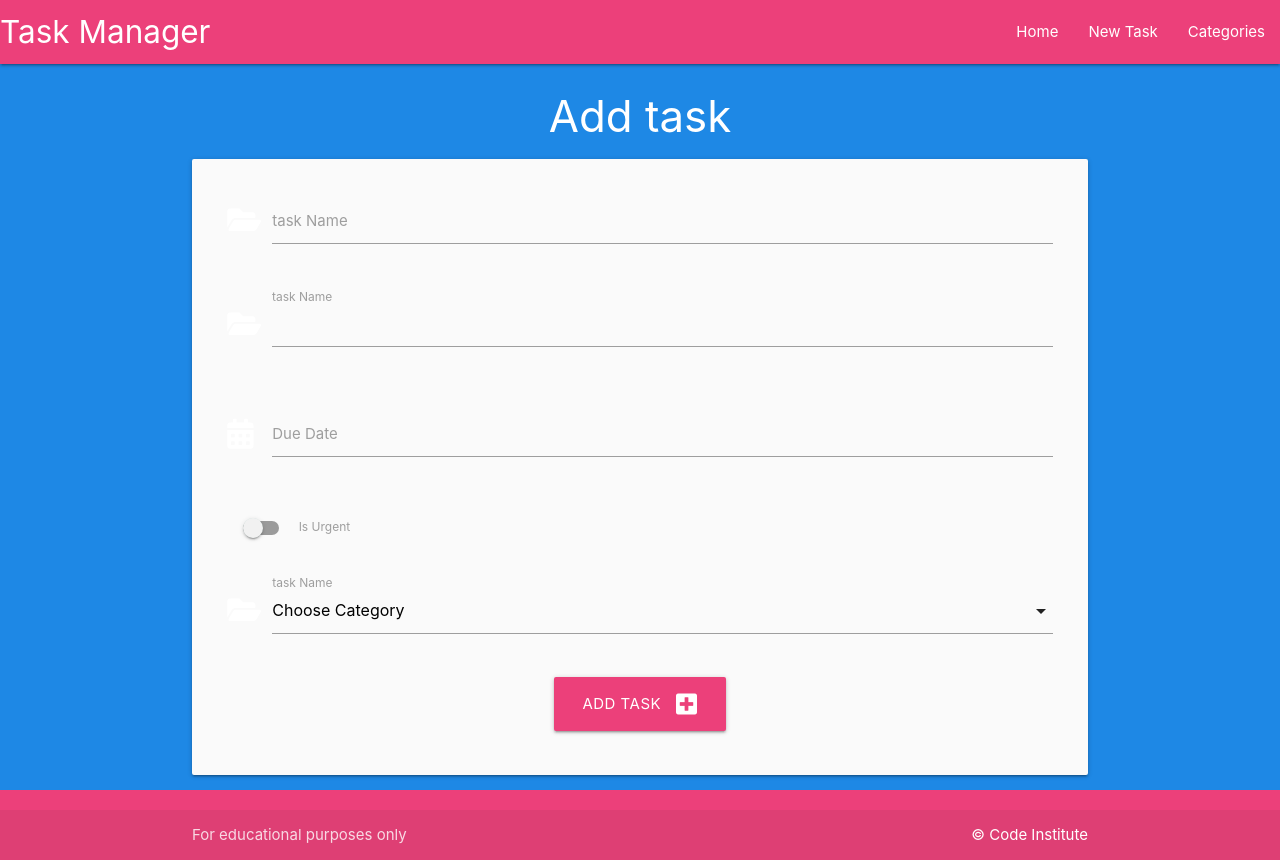
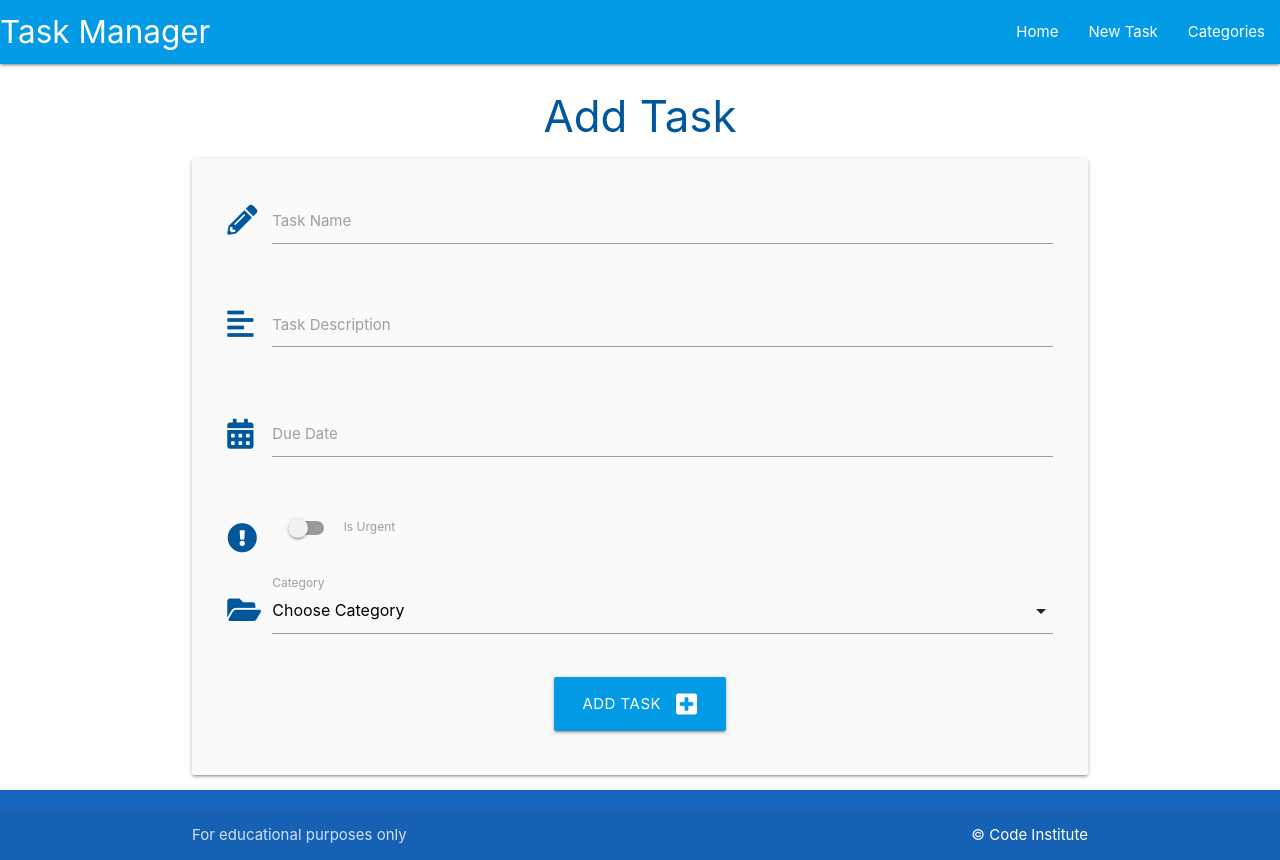
Before and after one commit to FullstackSammy/task-manager, a Flask app: page /add_task in a window 1280 px wide. Run offline with Flask 2, Linux system fonts and the light colour scheme; data that the repository does not hold is empty.

Commit message:
Add functionality for adding tasks

```diff
--- a/taskmanager/routes.py
+++ b/taskmanager/routes.py
@@ -49,12 +49,11 @@ def add_task():
         task = Task(
             task_name=request.form.get("task_name"),
             task_description=request.form.get("task_description"),
-            is_urgent=bool(True if request.form.get("is_urgent") else false),
+            is_urgent=bool(True if request.form.get("is_urgent") else False),
             due_date=request.form.get("due_date"),
             category_id=request.form.get("category_id")
         )
-        category = Category(category_name=request.form.get("category_name"))
-        db.session.add(category)
+        db.session.add(task)
         db.session.commit()
         return redirect(url_for("home"))
     return render_template("add_task.html", categories=categories)
--- a/taskmanager/static/css/style.css
+++ b/taskmanager/static/css/style.css
@@ -2,21 +2,8 @@ body {
     display: flex;
     min-height: 100vh;
     flex-direction: column;
-    background-color: #1e88e5;
 }
 
 main {
     flex: 1 0 auto;
 }
-
-.btn {
-    border-radius: 5px;
-}
-
-.btn:hover {
-    transform: brightness(50%);
-}
-
-.btn:active, .btn-large:active {
-    transform: scale(0.95);
-}
--- a/taskmanager/static/js/script.js
+++ b/taskmanager/static/js/script.js
@@ -2,11 +2,15 @@ document.addEventListener("DOMContentLoaded", function() {
     // sidenav initialization
     let sidenav = document.querySelectorAll(".sidenav");
     M.Sidenav.init(sidenav);
-    let datepicker = document.querySelectorAll('.datepicker');
+
+    // datepicker initialization
+    let datepicker = document.querySelectorAll(".datepicker");
     M.Datepicker.init(datepicker, {
         format: "dd mmmm, yyyy",
         i18n: {done: "Select"}
     });
-    let selects = document.querySelectorAll('select');
+
+    // select initialization
+    let selects = document.querySelectorAll("select");
     M.FormSelect.init(selects);
 });
--- a/taskmanager/templates/add_category.html
+++ b/taskmanager/templates/add_category.html
@@ -1,14 +1,14 @@
 {% extends "base.html" %}
 {% block content %}
 
-<h3 class="white-text text-darken-4 center-align">Add Category</h3>
+<h3 class="light-blue-text text-darken-4 center-align">Add Category</h3>
 
 <div class="row card-panel grey lighten-5">
     <form class="col s12" method="POST" action="{{ url_for('add_category') }}">
         <!-- category name -->
         <div class="row">
             <div class="input-field col s12">
-                <i class="fas fa-folder-open prefix white-text text-darken-4"></i>
+                <i class="fas fa-folder-open prefix light-blue-text text-darken-4"></i>
                 <input id="category_name" name="category_name" minlength="3" maxlength="25" type="text" class="validate" required>
                 <label for="category_name">Category Name</label>
             </div>
@@ -16,7 +16,7 @@
         <!-- submit button -->
         <div class="row">
             <div class="col s12 center-align">
-                <button type="submit" class="btn-large pink lighten-1">
+                <button type="submit" class="btn-large light-blue darken-1">
                     Add Category <i class="fas fa-plus-square right"></i>
                 </button>
             </div>
--- a/taskmanager/templates/add_task.html
+++ b/taskmanager/templates/add_task.html
@@ -1,66 +1,65 @@
 {% extends "base.html" %}
 {% block content %}
 
-<h3 class="white-text text-darken-4 center-align">Add task</h3>
+<h3 class="light-blue-text text-darken-4 center-align">Add Task</h3>
 
 <div class="row card-panel grey lighten-5">
     <form class="col s12" method="POST" action="{{ url_for('add_task') }}">
         <!-- task name -->
         <div class="row">
             <div class="input-field col s12">
-                <i class="fas fa-folder-open prefix white-text text-darken-4"></i>
-                <input id="task_name" name="task_name" minlength="5" maxlength="50" type="text" class="validate"
-                    required>
-                <label for="task_name">task Name</label>
+                <i class="fas fa-pencil-alt prefix light-blue-text text-darken-4"></i>
+                <input id="task_name" name="task_name" minlength="5" maxlength="50" type="text" class="validate" required>
+                <label for="task_name">Task Name</label>
             </div>
         </div>
         <!-- task description -->
         <div class="row">
             <div class="input-field col s12">
-                <i class="fas fa-align-left fa-folder-open prefix white-text text-darken-4"></i>
-                <textarea id="task_description" name="task_description" minlength="5" maxlength="200" type="text"
-                    class="materialize-textarea validate" required>
-                </textarea>
-                <label for="task_description">task Name</label>
+                <i class="fas fa-align-left prefix light-blue-text text-darken-4"></i>
+                <textarea id="task_description" name="task_description" minlength="5" maxlength="200"
+                    type="text" class="materialize-textarea validate" required></textarea>
+                <label for="task_description">Task Description</label>
             </div>
         </div>
-        <!-- Due Date -->
+        <!-- due date -->
         <div class="row">
             <div class="input-field col s12">
-                <i class="fas fa-calendar-alt prefix white-text text-darken-4"></i>
+                <i class="fas fa-calendar-alt prefix light-blue-text text-darken-4"></i>
                 <input id="due_date" name="due_date" type="text" class="datepicker validate" required>
                 <label for="due_date">Due Date</label>
             </div>
         </div>
-        <!-- is_urgent -->
+        <!-- is urgent -->
         <div class="row">
             <div class="input-field col s12">
                 <div class="switch">
+                    <i class="fas fa-exclamation-circle prefix light-blue-text text-darken-4"></i>
                     <label for="is_urgent">
-                        <input type="checkbox" id="is_urgent" name="is_urgent">
+                        <input id="is_urgent" name="is_urgent" type="checkbox">
                         <span class="lever"></span>
                         Is Urgent
                     </label>
                 </div>
             </div>
         </div>
-        <!-- category_id -->
+        <!-- category id -->
         <div class="row">
             <div class="input-field col s12">
-                <i class="fas fa-folder-open prefix white-text text-darken-4"></i>
-                <select name="category_id" id="category_id" class="validate">
+                <i class="fas fa-folder-open prefix light-blue-text text-darken-4"></i>
+                <select id="category_id" name="category_id" class="validate" required>
                     <option value="" disabled selected>Choose Category</option>
                     {% for category in categories %}
                         <option value="{{ category.id }}">{{ category.category_name }}</option>
                     {% endfor %}
                 </select>
-                <label for="task_name">task Name</label>
+                <label for="category_id">Category</label>
             </div>
         </div>
         <!-- submit button -->
         <div class="row">
             <div class="col s12 center-align">
-                <button type="submit" class="btn-large pink lighten-1">
+                <button type="submit" class="btn-large light-blue darken-1">
                     Add Task <i class="fas fa-plus-square right"></i>
                 </button>
             </div>
--- a/taskmanager/templates/base.html
+++ b/taskmanager/templates/base.html
@@ -18,7 +18,7 @@
 
     <header>
         <!-- top navbar -->
-        <nav class="pink lighten-1">
+        <nav class="light-blue darken-1">
             <div class="nav-wrapper">
             <a href="{{ url_for('home') }}" class="brand-logo">Task Manager</a>
             <a href="#" data-target="mobile-demo" class="sidenav-trigger"><i class="fas fa-bars"></i></a>
@@ -43,7 +43,7 @@
         {% endblock %}
     </main>
 
-    <footer class="page-footer pink lighten-1">
+    <footer class="page-footer blue darken-3">
         <div class="footer-copyright">
             <div class="container">
                 For educational purposes only
--- a/taskmanager/templates/tasks.html
+++ b/taskmanager/templates/tasks.html
@@ -1,11 +1,11 @@
 {% extends "base.html" %}
 {% block content %}
 
-<h3 class="white-text text-darken-4 center-align">Tasks</h3>
+<h3 class="light-blue-text text-darken-4 center-align">Tasks</h3>
 
 <div class="row">
     <div class="col s12 center-align">
-        <a href="{{ url_for('add_task') }}" class="btn-large pink lighten-1">
+        <a href="{{ url_for('add_task') }}" class="btn-large light-blue darken-2">
             Add Task <i class="fas fa-plus-square right"></i>
         </a>
     </div>
```
Also changed, not shown: env_sample.py (added, +8 -0 lines), taskmanager/templates/categories.html (+5 -5 lines), taskmanager/templates/edit_category.html (+4 -4 lines), .gitpod.yml (deleted).
